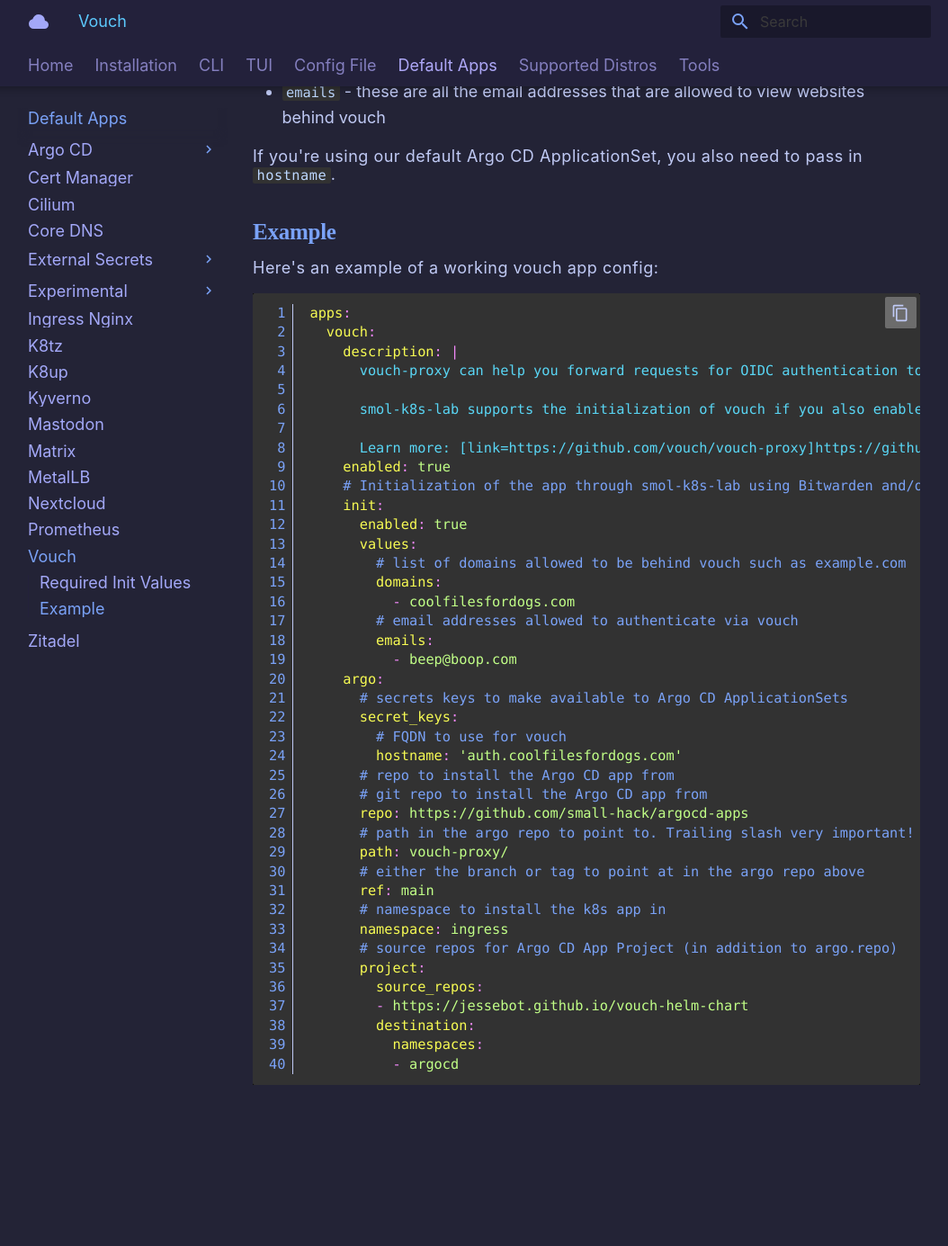
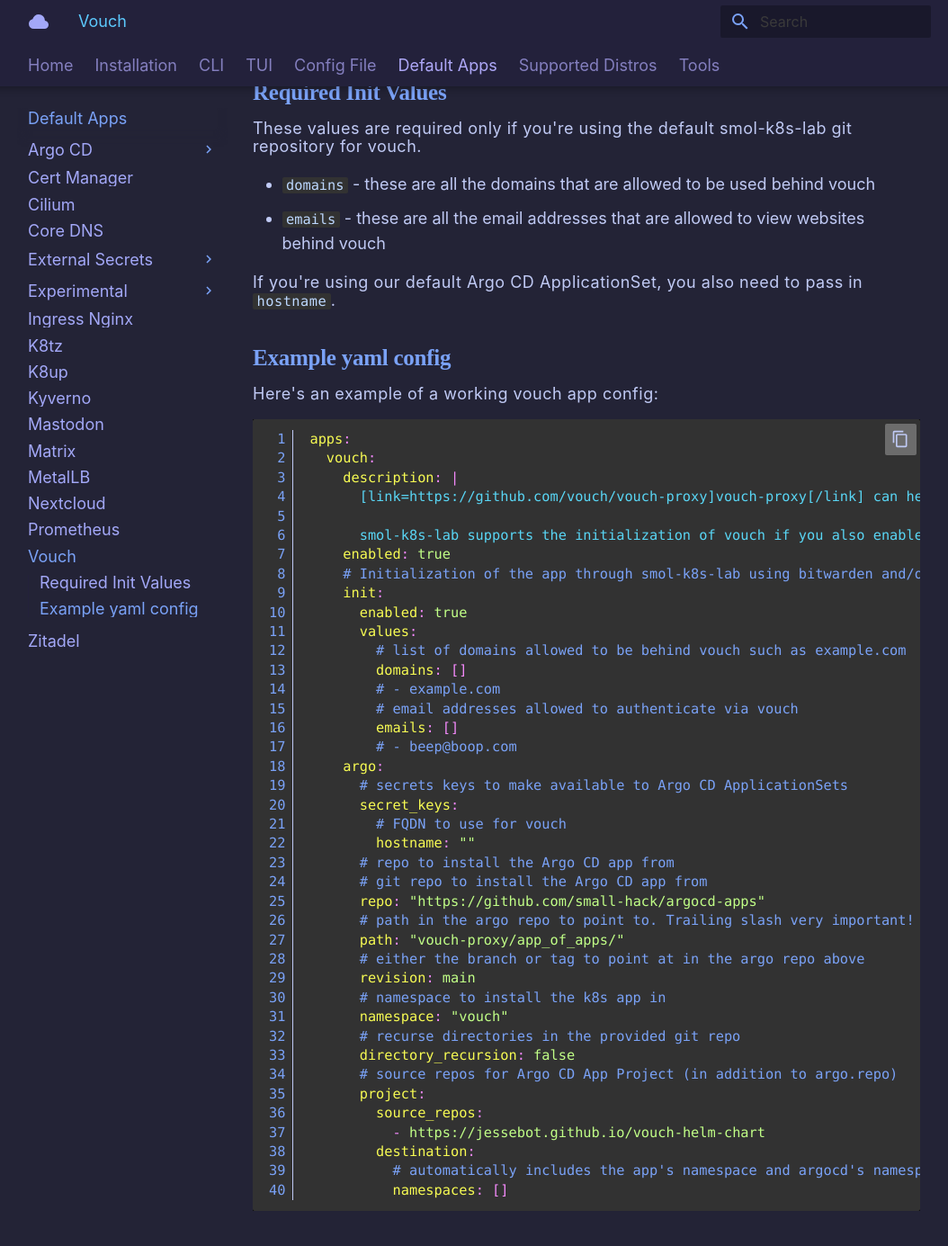
Before and after one commit to small-hack/smol-k8s-lab, an MkDocs documentation site: the page built from docs/k8s_apps/vouch.md, in a window 1280 px wide and 1400 px high, scrolled down 552 px. Shown: the top 1385 px of the window at 90% size, without its empty margins (113-1167 px from the left). Built offline with MkDocs 1.6.1 and Material for MkDocs 9.7.7, drawn with Linux system fonts in a browser that asks for light colours; some web fonts are replaced; before the commit the page ends 1812 px from its top, so only the background shows below that.

Commit message:
add screenshots for matrix, prometheus and vouch

````diff
--- a/docs/k8s_apps/vouch.md
+++ b/docs/k8s_apps/vouch.md
@@ -1,11 +1,14 @@
 [vouch-proxy](https://github.com/vouch/vouch-proxy) is an SSO solution for Nginx using the auth_request module. Vouch Proxy can protect all of your websites at once.
 
 `smol-k8s-lab` supports a custom initialization of Vouch using [Zitadel](/k8s_apps/zitadel.md).
+
+<img src="/images/screenshots/vouch_screenshot.png" alt="Screenshot of the Argo CD web interface showing the vouch app of apps in tree view mode. It has two children: vouch-appset which has a children of vouch-helm, and vouch-external-secrets-appset which has a child of vouch-external-secrets">
 
 Learn more about our:
 
 - [Vouch helm chart fork](https://jessebot.github.io/vouch-helm-chart)
 - [Vouch Argo CD Application](https://github.com/small-hack/argocd-apps/tree/main/vouch-proxy)
+
 
 ## Required Init Values
 These values are required only if you're using the default smol-k8s-lab git repository for vouch.
@@ -15,7 +18,7 @@
 
 If you're using our default Argo CD ApplicationSet, you also need to pass in `hostname`.
 
-## Example
+## Example yaml config
 
 Here's an example of a working vouch app config:
 
@@ -23,41 +26,41 @@
 apps:
   vouch:
     description: |
-      vouch-proxy can help you forward requests for OIDC authentication to any ingress source that doesn't already have it. Super useful for web pages like prometheus's UI.
+      [link=https://github.com/vouch/vouch-proxy]vouch-proxy[/link] can help you forward requests for OIDC authentication to any ingress source that doesn't already have it. Super useful for web pages like prometheus's UI.
 
-      smol-k8s-lab supports the initialization of vouch if you also enable zitadel by creating OIDC applications and credentials and your vouch-proxy kubernetes secret.
-
-      Learn more: [link=https://github.com/vouch/vouch-proxy]https://github.com/vouch/vouch-proxy[/link]
+      smol-k8s-lab supports the initialization of vouch if you also enable zitadel by creating OIDC applications and credentials and your vouch-proxy Kubernetes Secret.
     enabled: true
-    # Initialization of the app through smol-k8s-lab using Bitwarden and/or k8s secrets
+    # Initialization of the app through smol-k8s-lab using bitwarden and/or k8s secrets
     init:
       enabled: true
       values:
         # list of domains allowed to be behind vouch such as example.com
-        domains:
-          - coolfilesfordogs.com
+        domains: []
+        # - example.com
         # email addresses allowed to authenticate via vouch
-        emails:
-          - beep@boop.com
+        emails: []
+        # - beep@boop.com
     argo:
       # secrets keys to make available to Argo CD ApplicationSets
       secret_keys:
         # FQDN to use for vouch
-        hostname: 'auth.coolfilesfordogs.com'
+        hostname: ""
       # repo to install the Argo CD app from
       # git repo to install the Argo CD app from
-      repo: https://github.com/small-hack/argocd-apps
+      repo: "https://github.com/small-hack/argocd-apps"
       # path in the argo repo to point to. Trailing slash very important!
-      path: vouch-proxy/
+      path: "vouch-proxy/app_of_apps/"
       # either the branch or tag to point at in the argo repo above
-      ref: main
+      revision: main
       # namespace to install the k8s app in
-      namespace: ingress
+      namespace: "vouch"
+      # recurse directories in the provided git repo
+      directory_recursion: false
       # source repos for Argo CD App Project (in addition to argo.repo)
       project:
         source_repos:
-        - https://jessebot.github.io/vouch-helm-chart
+          - https://jessebot.github.io/vouch-helm-chart
         destination:
-          namespaces:
-          - argocd
+          # automatically includes the app's namespace and argocd's namespace
+          namespaces: []
 ```
````
Also changed, not shown: docs/k8s_apps/matrix.md (+2 -0 lines), docs/k8s_apps/prometheus.md (+2 -0 lines).
